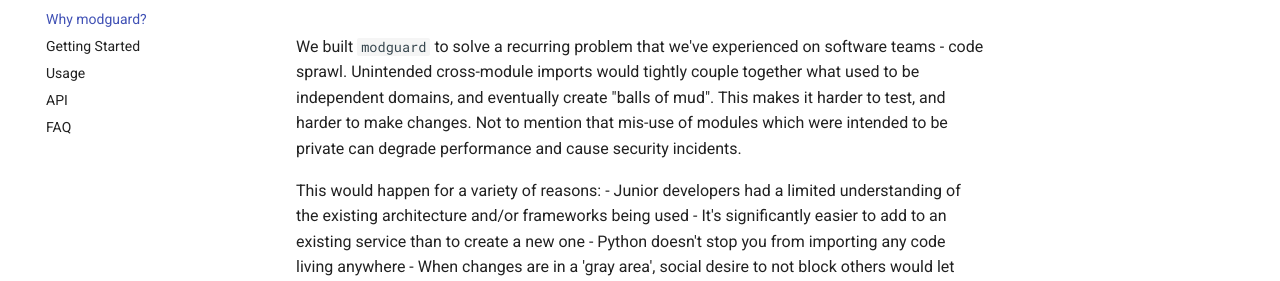
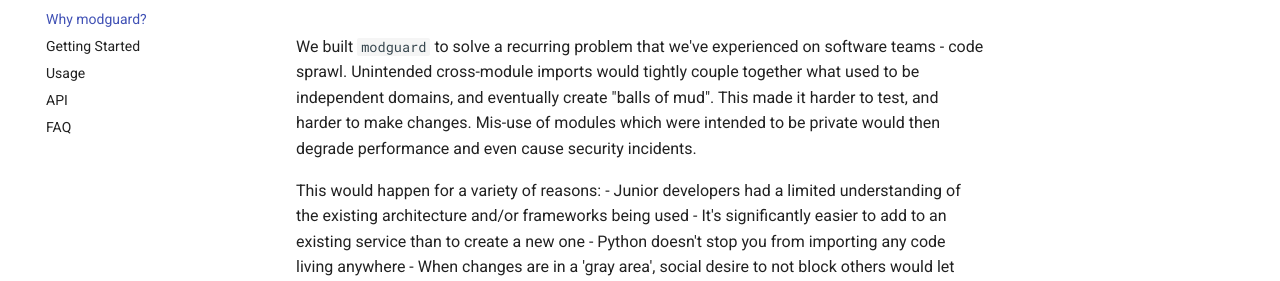
Before and after one commit to gauge-sh/tach, an MkDocs documentation site: the page built from docs/why-modguard.md, in a window 1280 px wide and 1093 px high. Shown: the part 146-427 px from the top of the window. Built offline with MkDocs 1.6.1 and Material for MkDocs 9.7.7, drawn with Linux system fonts in a browser that asks for light colours.

Commit message:
slight tweaks

```diff
--- a/docs/why-modguard.md
+++ b/docs/why-modguard.md
@@ -1,6 +1,6 @@
 # Why modguard?
 
-We built `modguard` to solve a recurring problem that we've experienced on software teams - code sprawl. Unintended cross-module imports would tightly couple together what used to be independent domains, and eventually create "balls of mud". This makes it harder to test, and harder to make changes. Not to mention that mis-use of modules which were intended to be private can degrade performance and cause security incidents.
+We built `modguard` to solve a recurring problem that we've experienced on software teams - code sprawl. Unintended cross-module imports would tightly couple together what used to be independent domains, and eventually create "balls of mud". This made it harder to test, and harder to make changes. Mis-use of modules which were intended to be private would then degrade performance and even cause security incidents.
 
 This would happen for a variety of reasons:
 - Junior developers had a limited understanding of the existing architecture and/or frameworks being used
```
